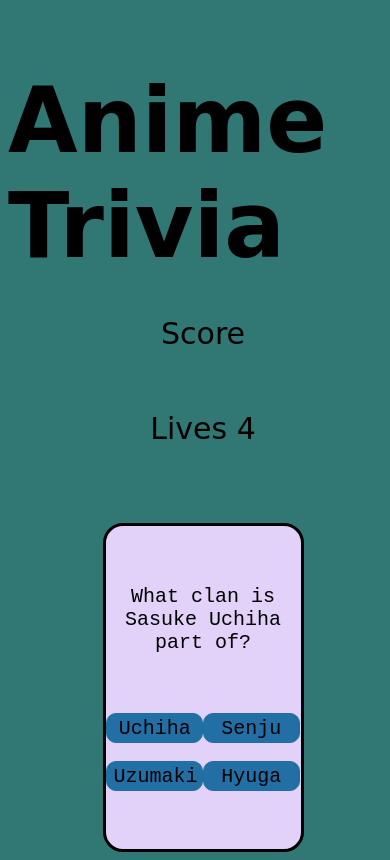
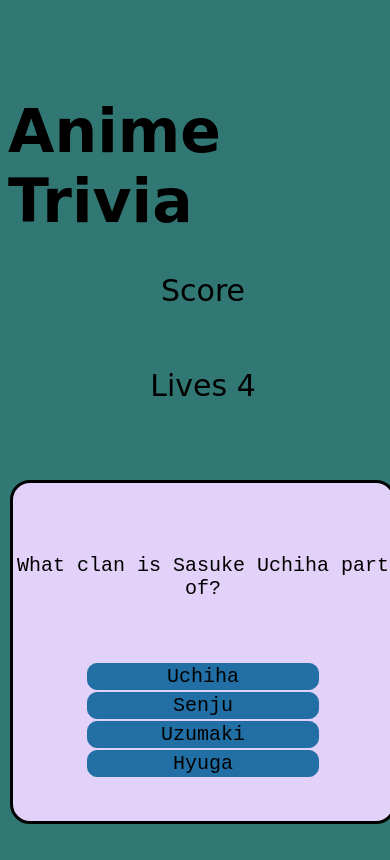
Before and after one commit to HowzayCalderon/Anime-Trivia, a plain HTML site: page index.html in a window 390 px wide. Drawn offline with nearby package versions, Linux system fonts and the light colour scheme; a web font is replaced by a local one.

Commit message:
made it somewhat responsive

```diff
--- a/index.html
+++ b/index.html
@@ -11,7 +11,9 @@
 </head>
 <body>
     <div class="container">
-        <h1>Anime Trivia</h1>
+        <div class="titleBox">
+            <h3 class="title">Anime Trivia</h3>
+        </div>
         <div class="pointsLivesBox">
             <p>Score <span class="points"></span></p>
             <p>Lives <span class="lives"></span></p>
--- a/style.css
+++ b/style.css
@@ -1,10 +1,12 @@
 
 @import url('https://fonts.googleapis.com/css2?family=Fascinate&display=swap');
 
-body{
+html{
+    padding: 0;
+    margin: 0;
     background-color: #317773;
 }
-h1{
+h3{
     font-family: 'Fascinate', cursive;
     font-size: 90px;
 }
@@ -19,6 +21,14 @@ h1{
     align-items: center;
     justify-content: center;
     width: 100vw;
+    background-color: #317773;
+}
+
+.titleBox{
+    width: 100%;
+    display: flex;
+    justify-content: center;
+    align-items: center;
 }
 
 .questionBox{
@@ -33,23 +43,13 @@ h1{
     border-radius: 20px;
     background-color: #E2D1F9;
     color: black;
+    min-width: 380px;
 }
 .questionBox p{
     font-family: 'Courier New', Courier, monospace;
     font-size: 20px;
 }
 
-.Next{
-    width: 100px;
-    padding: 9px;
-    font-size: 20px;
-    border-radius: 10px;
-    font-family: 'Fascinate' cursive;
-    background-color: rgb(34, 111, 166);
-}
-.nextBox{
-    width: 50vw;
-}
 
 .pointsLivesBox {
     border-radius: 20px;
@@ -71,7 +71,8 @@ h1{
     width: 99%;
     display: flex;
     flex-wrap: wrap;
-
+    justify-content: center;
+    align-items: center;
 }
 
 .btn{
@@ -84,6 +85,7 @@ h1{
     font-family: 'Courier New', Courier, monospace;
     cursor: pointer;
     text-align: center;
+    min-width: 232px;
 }
 
 .btn-correct{
@@ -199,3 +201,32 @@ h1{
 .hidden{
     display: none;
 }
+
+/* MEDIA QUERIES */
+
+@media screen and (max-width: 600px){
+    .title{
+        font-size: 70px;
+    }
+    .answerBox{
+        flex-direction: column;
+        flex-wrap: nowrap;
+    }
+    .btn{
+        margin: 1px 0 1px 0;
+    }
+}
+
+
+@media screen and (max-width: 467px) {
+    .title{
+        font-size: 60px;
+    }
+}
+
+@media screen and (max-width: 401) {
+    .title{
+        font-size: 1em;
+        font-weight: 100;
+    }
+}
```
